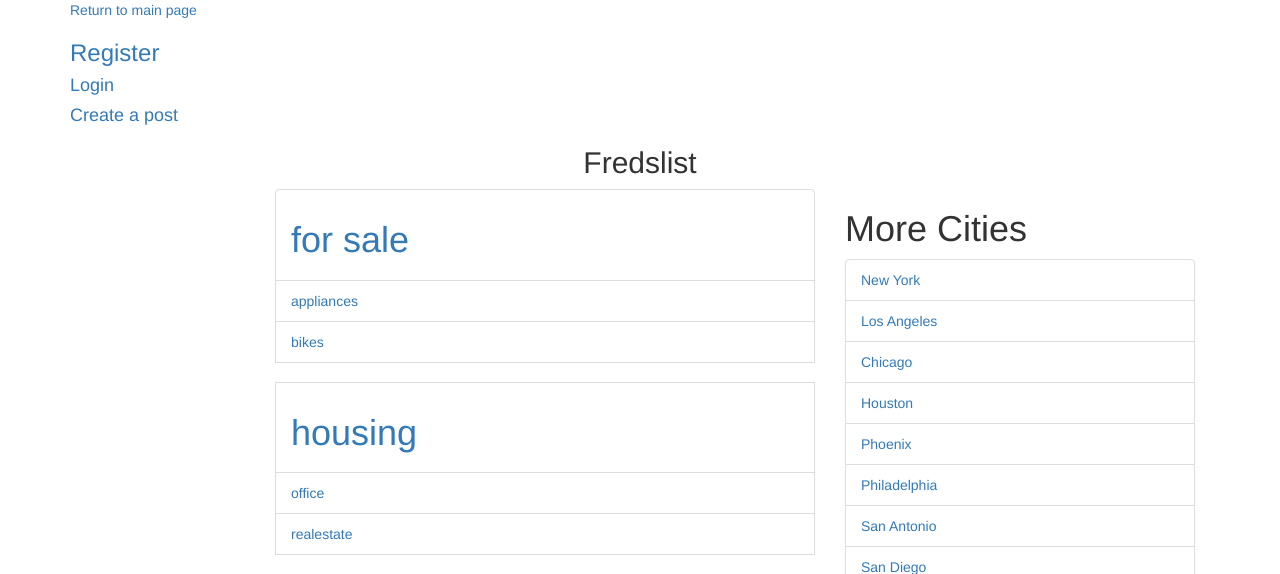
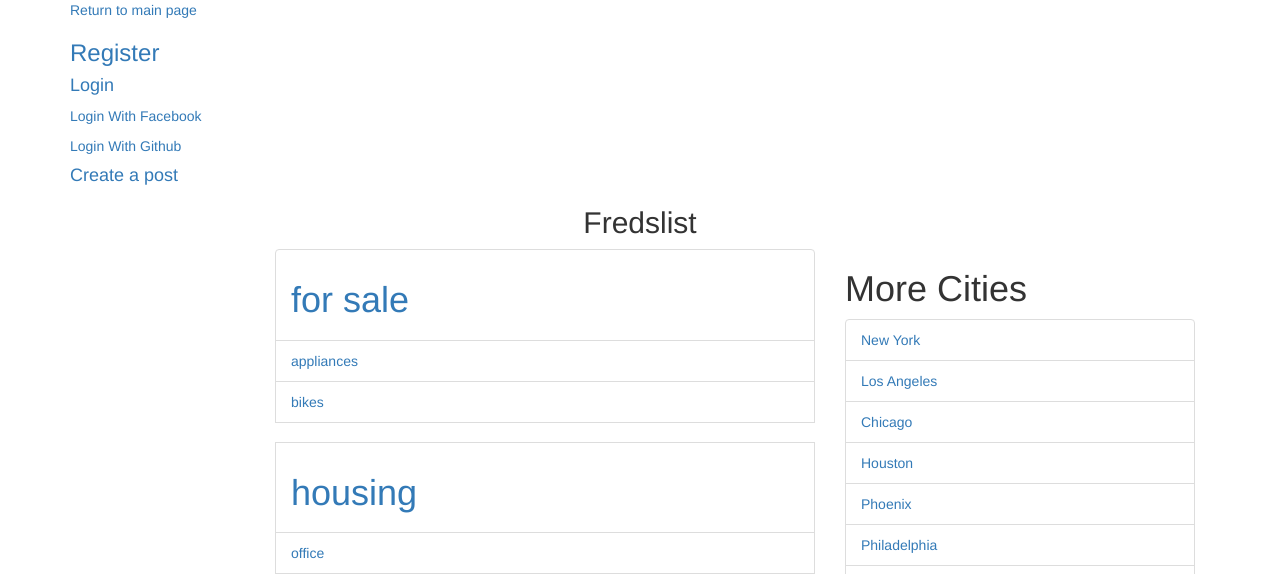
Before and after one commit to AaronScruggs/new_fred, a Django app: page / in a window 1280 px wide. Shown: the top 574 px of the page. Run offline with Django 3.2, Linux system fonts and the light colour scheme; data comes from the database, SQL or seed files in the repository; parts of the project's set-up code (start-up, migrations or seed data) failed here and were passed over; some libraries are stand-ins or nearby versions.

Commit message:
changed github allauth

```diff
--- a/advertisements/templates/advertisements/base.html
+++ b/advertisements/templates/advertisements/base.html
@@ -1,5 +1,6 @@
 {% load bootstrap3 %}
 {% load staticfiles %}
+{% load socialaccount %}
 
 <!DOCTYPE html>
 <html lang="en">
@@ -23,6 +24,10 @@
     {% else %}
         <h3><a href="{% url 'register' %}">Register</a> </h3>
         <h4><a href="{% url 'login' %}">Login</a> </h4>
+        <p>
+        <a href='{% provider_login_url "facebook" %}' >Login With Facebook</a>
+        </p>
+        <a href='{% provider_login_url "github" %}' >Login With Github</a>
     {% endif %}
     <h4><a href="{% url 'advertisement_create' %}">Create a post</a> </h4>
 
--- a/advertisements/templates/advertisements/main_page.html
+++ b/advertisements/templates/advertisements/main_page.html
@@ -1,7 +1,6 @@
 {% extends "advertisements/base.html" %}
 {% block content%}
 {% load cache %}
-
 
 
     {% if city_title %}
--- a/fredslist/settings.py
+++ b/fredslist/settings.py
@@ -44,6 +44,7 @@ INSTALLED_APPS = [
     'allauth.account',
     'allauth.socialaccount',
     'allauth.socialaccount.providers.facebook',
+    'allauth.socialaccount.providers.github',
     'django_extensions',
     'debug_toolbar',
     'advertisements',
```
